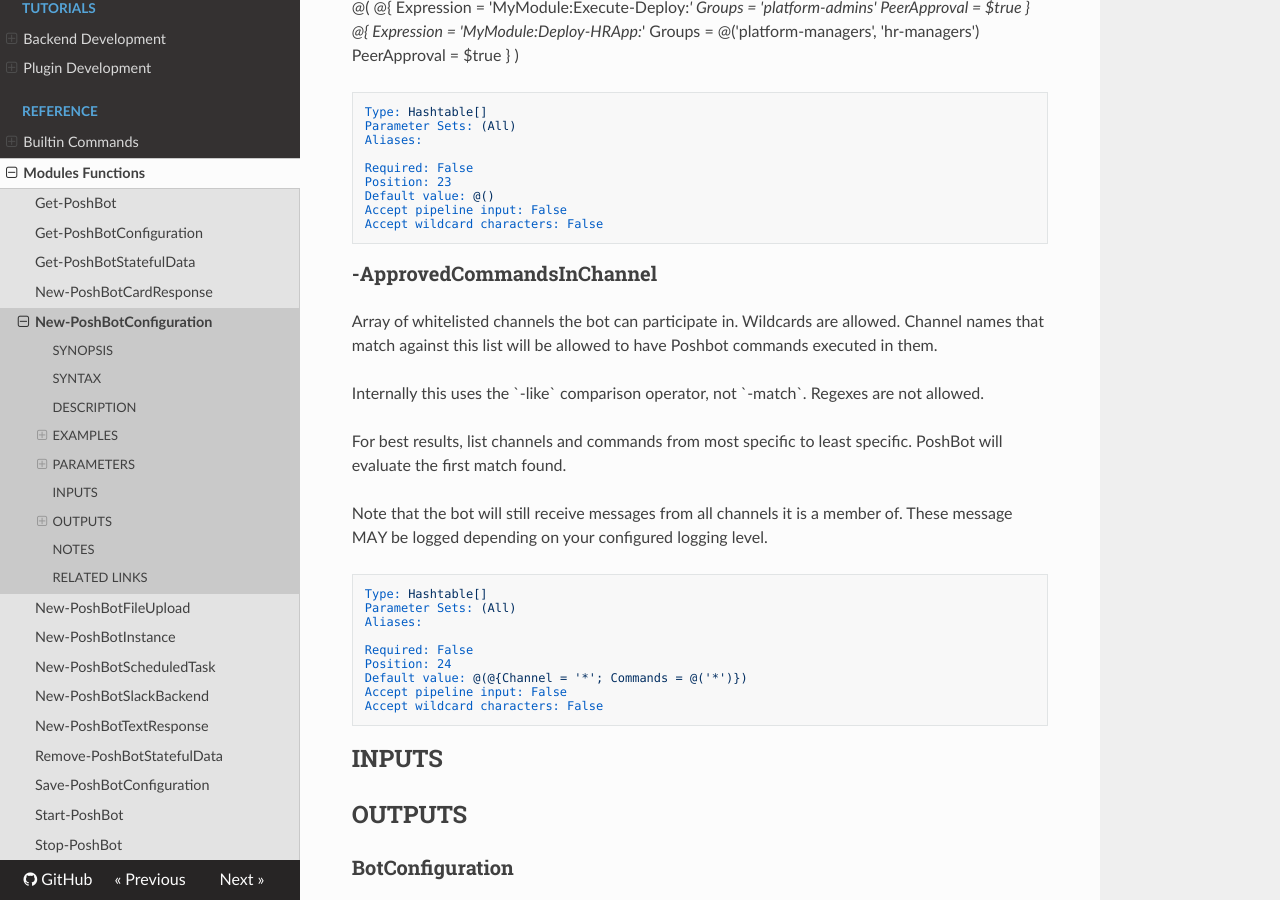
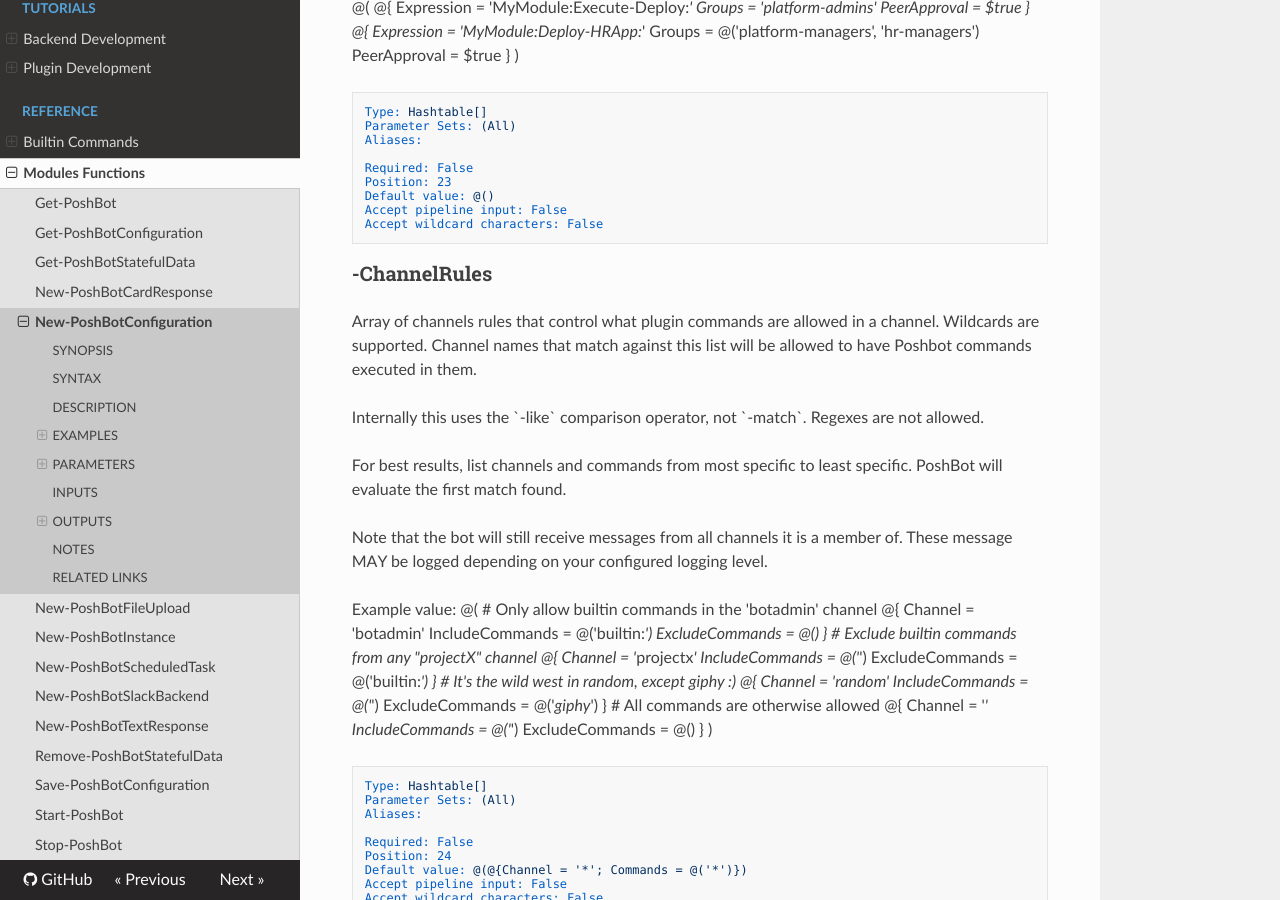
Before and after one commit to poshbotio/PoshBot, an MkDocs documentation site: the page built from docs/reference/functions/new-poshbotconfiguration.md, in a window 1280 px wide and 900 px high, scrolled down 8910 px. Built offline with MkDocs 1.6.1, drawn with Linux system fonts in a browser that asks for light colours; nearby versions of some CDN libraries; old or Windows-style settings are respelled for this version of MkDocs; some of the changed text lies outside the part shown.

Commit message:
Rename [ChannelApprovedCommand] to [ChannelRule]

````diff
--- a/docs/reference/functions/new-poshbotconfiguration.md
+++ b/docs/reference/functions/new-poshbotconfiguration.md
@@ -21,7 +21,7 @@ New-PoshBotConfiguration [[-Name] <String>] [[-ConfigurationDirectory] <String>]
  [[-CommandPrefix] <Char>] [[-AlternateCommandPrefixes] <String[]>]
  [[-AlternateCommandPrefixSeperators] <Char[]>] [[-SendCommandResponseToPrivate] <String[]>]
  [[-MuteUnknownCommand] <Boolean>] [[-AddCommandReactions] <Boolean>] [[-ApprovalExpireMinutes] <Int32>]
- [-DisallowDMs] [[-ApprovalCommandConfigurations] <Hashtable[]>] [[-ApprovedCommandsInChannel] <Hashtable[]>]
+ [-DisallowDMs] [[-ApprovalCommandConfigurations] <Hashtable[]>] [[-ChannelRules] <Hashtable[]>]
 ```
 
 ## DESCRIPTION
@@ -531,11 +531,10 @@ Accept pipeline input: False
 Accept wildcard characters: False
 ```
 
-### -ApprovedCommandsInChannel
-Array of whitelisted channels the bot can participate in.
-Wildcards are allowed.
-Channel names that
-match against this list will be allowed to have Poshbot commands executed in them.
+### -ChannelRules
+Array of channels rules that control what plugin commands are allowed in a channel.
+Wildcards are supported.
+Channel names that match against this list will be allowed to have Poshbot commands executed in them.
 
 Internally this uses the \`-like\` comparison operator, not \`-match\`.
 Regexes are not allowed.
@@ -547,6 +546,34 @@ evaluate the first match found.
 Note that the bot will still receive messages from all channels it is a member of.
 These message MAY
 be logged depending on your configured logging level.
+
+Example value:
+@(
+    # Only allow builtin commands in the 'botadmin' channel
+    @{
+        Channel = 'botadmin'
+        IncludeCommands = @('builtin:*')
+        ExcludeCommands = @()
+    }
+    # Exclude builtin commands from any "projectX" channel
+    @{
+        Channel = '*projectx*'
+        IncludeCommands = @('*')
+        ExcludeCommands = @('builtin:*')
+    }
+    # It's the wild west in random, except giphy :)
+    @{
+        Channel = 'random'
+        IncludeCommands = @('*')
+        ExcludeCommands = @('*giphy*')
+    }
+    # All commands are otherwise allowed
+    @{
+        Channel = '*'
+        IncludeCommands = @('*')
+        ExcludeCommands = @()
+    }
+)
 
 ```yaml
 Type: Hashtable[]
````
Also changed, not shown: 8 other files.
